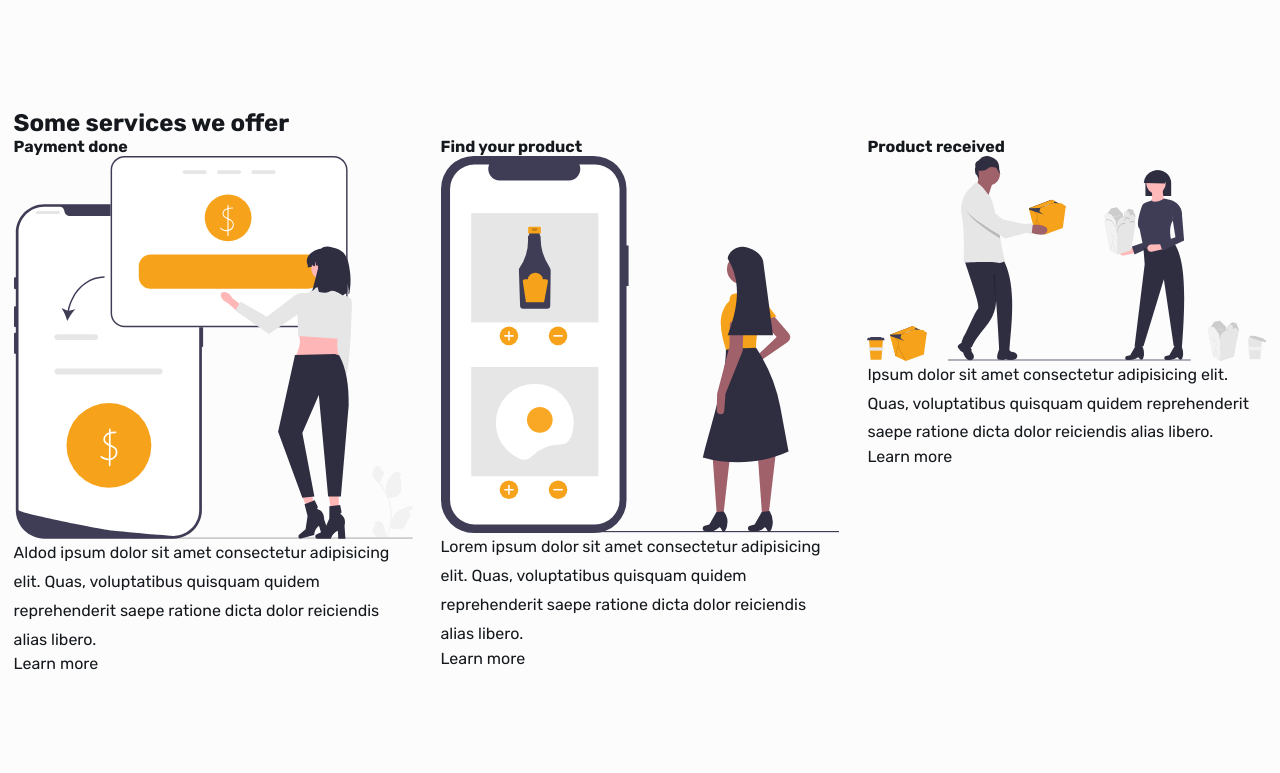
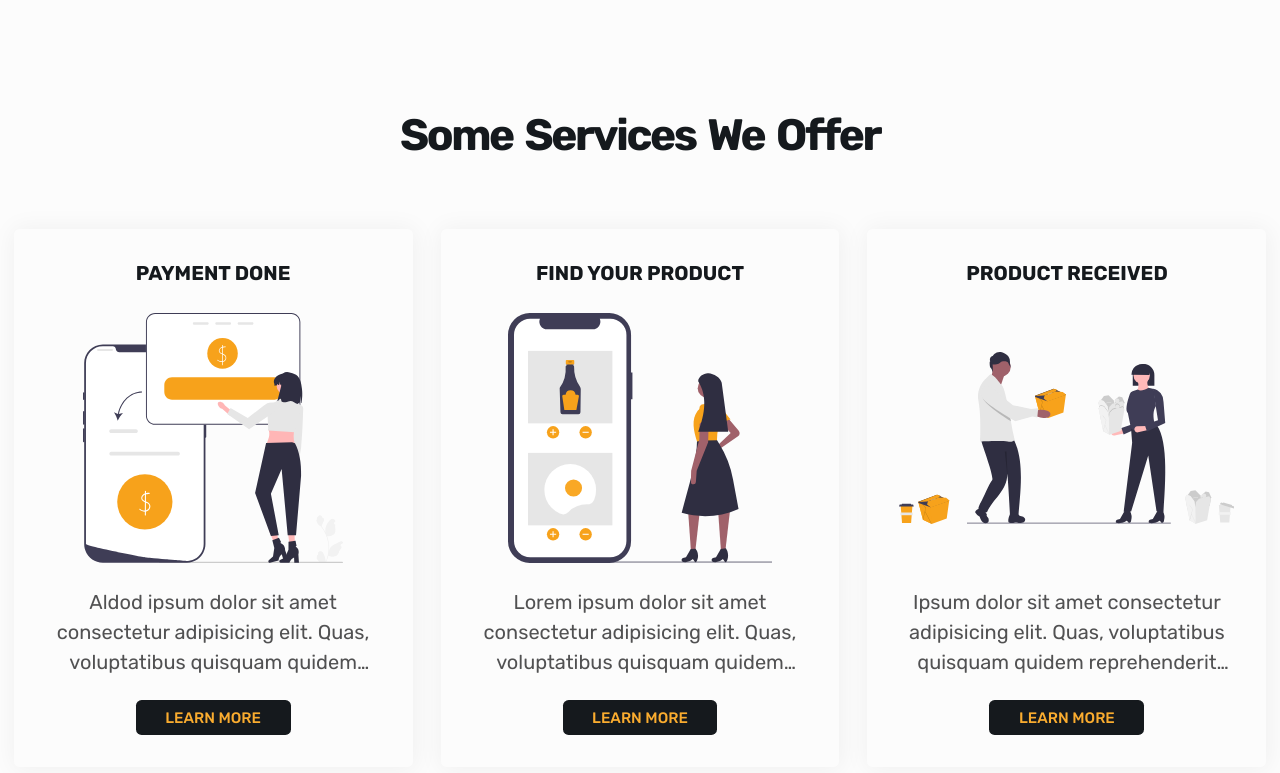
Before and after one commit to adrjmiranda/delivery-landing-page-design, a website built with webpack: page index.html in a window 1280 px wide. Shown: the part 1227-2000 px from the top of the page. Built offline with nearby package versions, Linux system fonts and the light colour scheme.

Commit message:
style: created style for services section

```diff
--- a/assets/css/style.css
+++ b/assets/css/style.css
@@ -40,6 +40,7 @@
 
 	/* Border Radius */
 	--circle-radius: 50%;
+	--medium-radius: 0.35rem;
 }
 
 /***************** General *******************/
@@ -95,6 +96,15 @@ p {
 
 .section {
 	padding-block: var(--section-pb);
+}
+
+.section-title {
+	margin-bottom: 4.25rem;
+	text-align: center;
+	font-size: var(--xxl-fs);
+	text-transform: capitalize;
+	letter-spacing: -0.15rem;
+	word-spacing: 0.3rem;
 }
 
 .btn {
@@ -258,7 +268,70 @@ p {
 /************** End of ABOUT ***************/
 
 /***************** SERVICES *******************/
-/* TODO: Create SERVICES style */
+.service-card {
+	height: 100%;
+	overflow: hidden;
+	border-radius: var(--medium-radius);
+	padding: 2rem;
+	box-shadow: 1px 1px 25px 2px rgba(0, 0, 0, 0.05);
+	transition: 0.35s ease-in-out;
+}
+
+.service-card:hover {
+	transform: scale(1.05);
+	box-shadow: 1px 1px 25px 2px rgba(0, 0, 0, 0.1);
+}
+
+.service-title {
+	font-size: var(--lg-fs);
+	text-align: center;
+	margin-bottom: 1.75rem;
+	font-weight: var(--bold-fw);
+	text-transform: uppercase;
+}
+
+.service-img {
+	height: 250px;
+	margin: 0 auto;
+	object-fit: contain;
+}
+
+.service-description {
+	margin-block: 1.45rem;
+	font-size: var(--lg-fs);
+	text-align: center;
+	font-weight: var(--normal-fw);
+	color: var(--gray-color);
+	line-height: 1.5;
+	display: -webkit-box;
+	line-clamp: 3;
+	-webkit-line-clamp: 3;
+	-webkit-box-orient: vertical;
+	-moz-box-orient: vertical;
+	overflow: hidden;
+	text-overflow: ellipsis;
+}
+
+.service-more {
+	color: var(--primary-color);
+	font-size: var(--base-fs);
+	font-weight: var(--medium-fw);
+	text-transform: uppercase;
+	background-color: var(--secondary-color);
+	margin: 0 auto;
+	display: block;
+	width: fit-content;
+	padding: 0.55rem 1.85rem;
+	border-radius: var(--medium-radius);
+	transition: 0.35s ease-in-out;
+}
+
+.service-more:hover {
+	background-color: var(--primary-color);
+	color: var(--secondary-color);
+	transform: scale(1.05);
+	filter: drop-shadow(1px 1px 25px rgba(0, 0, 0, 0.25));
+}
 /************** End of SERVICES ***************/
 
 /***************** CONTACT *******************/
```
